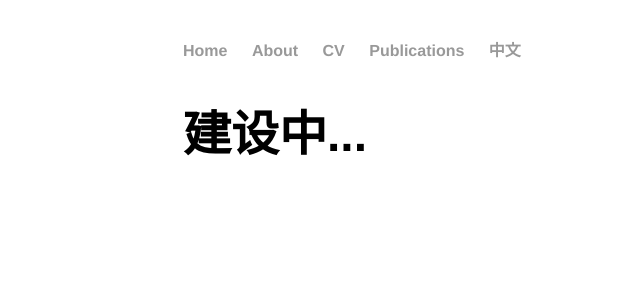
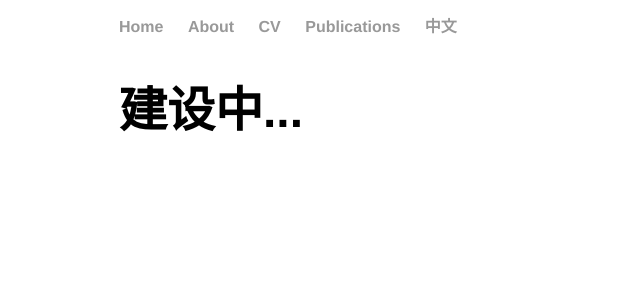
Before and after one commit to suruixie/suruixie.github.io, a Jekyll site: the page built from Chinese/index.html, in a window 1280 px wide. Shown: the top 300 px of the page, without its empty margins (9-649 px from the left). Built offline with Jekyll 4.4.1, drawn with Linux system fonts in a browser that asks for light colours.

Commit message:
Update main.css

```diff
--- a/css/main.css
+++ b/css/main.css
@@ -1,7 +1,7 @@
 span.line {
   display: inline-block;
 }
-body { margin: 40px auto; width: 70%; }
+body { margin: 10px auto; width: 80%; }
 
 a { text-decoration: none; color: #999; }
 a:hover { text-decoration: underline; }
```
